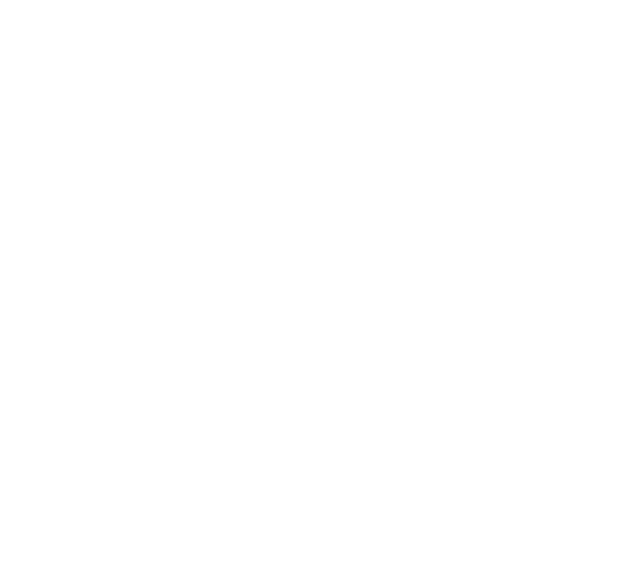
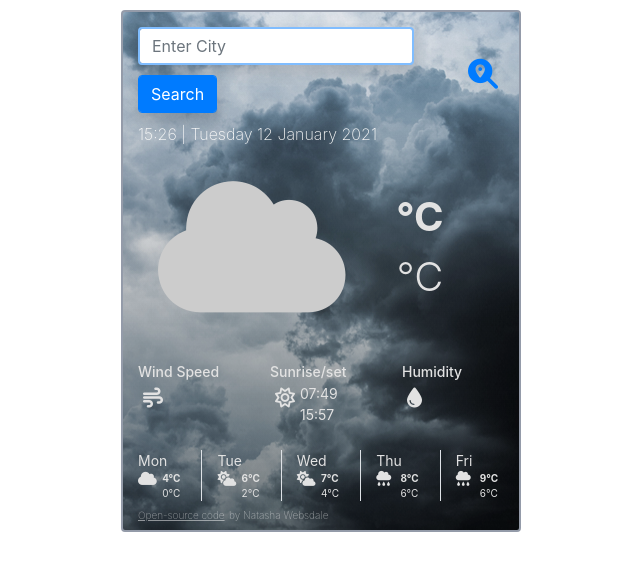
Before and after one commit to nwebsdale/she-codes-plus-weather-app, a plain HTML site: page index.html in a window 1280 px wide. Shown: the whole page, without its empty margins (319-959 px from the left). Drawn offline with nearby package versions, Linux system fonts and the light colour scheme; no server answers.

Commit message:
Copied previous code (HTML, CSS and Javascript) into current project

```diff
--- a/apps.js
+++ b/apps.js
@@ -0,0 +1,116 @@
+// Display Current Date/Time
+function formatDate(date) {
+  let weekdays = [
+    "Sunday",
+    "Monday",
+    "Tuesday",
+    "Wednesday",
+    "Thursday",
+    "Friday",
+    "Saturday",
+  ];
+
+  let months = [
+    "January",
+    "February",
+    "March",
+    "April",
+    "May",
+    "June",
+    "July",
+    "August",
+    "September",
+    "October",
+    "November",
+    "December",
+  ];
+
+  let currentHour = date.getHours();
+  if (currentHour < 10) {
+    currentHour = `0${currentHour}`;
+  }
+  let currentMin = date.getMinutes();
+  if (currentMin < 10) {
+    currentMin = `0${currentMin}`;
+  }
+  let currentDay = weekdays[date.getDay()];
+  let currentDate = date.getDate();
+  let currentMonth = months[date.getMonth()];
+  let currentYear = date.getFullYear();
+  return `${currentHour}:${currentMin} | ${currentDay} ${currentDate} ${currentMonth} ${currentYear}`;
+}
+
+// Search Feature
+
+function search(city) {
+  let apiKey = "9ecd0df390ed7ae45c465a580e328de1";
+  let unit = "metric";
+  let apiUrl = `https://api.openweathermap.org/data/2.5/weather?q=${city}&appid=${apiKey}&units=${unit}`;
+  axios.get(apiUrl).then(displayWeather);
+}
+
+function HandleSearch(event) {
+  event.preventDefault();
+  let city = document.querySelector("#city-input").value;
+  search(city);
+}
+
+// Find Location
+function getCurrentPosition() {
+  navigator.geolocation.getCurrentPosition(showPositionWeather);
+}
+
+function showPositionWeather(position) {
+  let latitude = position.coords.latitude;
+  let longitude = position.coords.longitude;
+  let apiKey = "9ecd0df390ed7ae45c465a580e328de1";
+  let unit = "metric";
+  let apiUrl = `https://api.openweathermap.org/data/2.5/weather?lat=${latitude}&lon=${longitude}&appid=${apiKey}&units=${unit}`;
+  axios.get(apiUrl).then(displayWeather);
+}
+
+// Display Current Weather
+function displayWeather(response) {
+  console.log(response.data);
+
+  document.querySelector("#high-temp").innerHTML = Math.round(
+    response.data.main.temp_max
+  );
+
+  document.querySelector("#low-temp").innerHTML = Math.round(
+    response.data.main.temp_min
+  );
+
+  document.querySelector("#wind-speed").innerHTML = `${Math.round(
+    response.data.wind.speed
+  )}mph`;
+
+  document.querySelector(
+    "#humidity"
+  ).innerHTML = `${response.data.main.humidity}%`;
+
+  document.querySelector("#weather-type").innerHTML =
+    response.data.weather[0].description;
+
+  let cityName = response.data.name;
+  let country = response.data.sys.country;
+  document.querySelector("#location").innerHTML = `${cityName}, ${country}`;
+}
+
+// Display Current Date/Time
+let currentTimeDate = new Date();
+
+let changeDateTime = document.querySelector("#date-time");
+changeDateTime.innerHTML = formatDate(currentTimeDate);
+
+// Search Feature
+
+let citySearch = document.querySelector("#enter-city-search");
+citySearch.addEventListener("submit", HandleSearch);
+
+search("London");
+
+// Find Location
+
+let locationButton = document.querySelector("#location-finder");
+locationButton.addEventListener("click", getCurrentPosition);
--- a/index.html
+++ b/index.html
@@ -20,7 +20,171 @@
   </head>
 
   <body>
-    <div class="container"></div>
+    <div class="container">
+      <div class="row search-bar" id="enter-city-search">
+        <div class="col">
+          <form>
+            <div class="row form-inline">
+              <div class="col-10">
+                <input
+                  class="form-control enter-city shadow"
+                  type="text"
+                  placeholder="Enter City"
+                  autofocus="on"
+                  autocomplete="off"
+                  id="city-input"
+                />
+
+                <input
+                  class="form-control btn btn-primary search shadow"
+                  type="submit"
+                  value="Search"
+                />
+              </div>
+              <div class="col-2">
+                <i
+                  class="fas fa-search-location location"
+                  id="location-finder"
+                ></i>
+              </div>
+            </div>
+          </form>
+        </div>
+      </div>
+
+      <div class="row">
+        <div class="col-12">
+          <h1 id="location"></h1>
+        </div>
+      </div>
+      <div class="row">
+        <div class="col-12">
+          <h3 id="date-time"></h3>
+        </div>
+      </div>
+
+      <div class="row align-items-center">
+        <div class="col-6">
+          <i class="fas fa-cloud main-icon"></i>
+        </div>
+        <div class="col-6">
+          <p class="row temp">
+            <strong><span id="high-temp"></span>°C</strong>
+          </p>
+
+          <p class="row temp"><span id="low-temp"></span>°C</p>
+        </div>
+      </div>
+
+      <div class="row">
+        <div class="col-12">
+          <h2 id="weather-type"></h2>
+        </div>
+      </div>
+
+      <div class="row weather-variables">
+        <div class="col-4">
+          <strong>Wind Speed</strong>
+          <br />
+          <i class="fas fa-wind wind"></i>
+          <p id="wind-speed"></p>
+        </div>
+        <div class="col-4">
+          <strong>Sunrise/set</strong>
+          <br />
+          <i class="far fa-sun sunrise"></i>
+          <p>07:49 <br />15:57</p>
+        </div>
+        <div class="col-4">
+          <strong>Humidity</strong>
+          <br />
+          <i class="fas fa-tint humidity"></i>
+          <p id="humidity"></p>
+        </div>
+      </div>
+      <div class="row next-week">
+        <div class="border-right col days">
+          <p>Mon</p>
+          <div class="row next-week-variables">
+            <div class="col-6 next-week-icon">
+              <i class="fas fa-cloud"></i>
+            </div>
+            <div class="col-6 next-week-text">
+              <p>
+                <strong>4°C</strong>
+              </p>
+              <p>0°C</p>
+            </div>
+          </div>
+        </div>
+        <div class="border-right col days">
+          <p>Tue</p>
+          <div class="row next-week-variables">
+            <div class="col-6 next-week-icon">
+              <i class="fas fa-cloud-sun"></i>
+            </div>
+            <div class="col-6 next-week-text">
+              <p>
+                <strong>6°C</strong>
+              </p>
+              <p>2°C</p>
+            </div>
+          </div>
+        </div>
+        <div class="border-right col days">
+          <p>Wed</p>
+          <div class="row next-week-variables">
+            <div class="col-6 next-week-icon">
+              <i class="fas fa-cloud-sun"></i>
+            </div>
+            <div class="col-6 next-week-text">
+              <p>
+                <strong>7°C</strong>
+              </p>
+              <p>4°C</p>
+            </div>
+          </div>
+        </div>
+        <div class="border-right col days">
+          <p>Thu</p>
+          <div class="row next-week-variables">
+            <div class="col-6 next-week-icon">
+              <i class="fas fa-cloud-rain"></i>
+            </div>
+            <div class="col-6 next-week-text">
+              <p>
+                <strong>8°C</strong>
+              </p>
+              <p>6°C</p>
+            </div>
+          </div>
+        </div>
+        <div class="col days">
+          <p>Fri</p>
+          <div class="row next-week-variables">
+            <div class="col-6 next-week-icon">
+              <i class="fas fa-cloud-rain"></i>
+            </div>
+            <div class="col-6 next-week-text">
+              <p>
+                <strong>9°C</strong>
+              </p>
+              <p>6°C</p>
+            </div>
+          </div>
+        </div>
+      </div>
+      <div class="footer">
+        <a
+          class="open-source"
+          href="https://github.com/nwebsdale/SheCodesWk6"
+          target="_blank"
+        >
+          Open-source code</a
+        >
+        <p>by Natasha Websdale</p>
+      </div>
+    </div>
 
     <script src="apps.js"></script>
   </body>
--- a/styles.css
+++ b/styles.css
@@ -0,0 +1,175 @@
+a {
+  color: #fafafa;
+  display: block;
+  font-size: 16px;
+  font-weight: 250;
+  margin: 0 auto;
+  padding: 0px;
+}
+
+a:hover {
+  color: #007bff;
+  text-decoration: none;
+}
+
+h1 {
+  color: #ffffff;
+  font-size: 35px;
+  font-weight: 600;
+  margin-bottom: 2px;
+}
+
+h2 {
+  color: #e2e2e2;
+  font-size: 25px;
+  font-weight: 400;
+  margin-bottom: 2px;
+}
+
+h3 {
+  color: #fafafa;
+  font-size: 16px;
+  font-weight: 250;
+}
+
+i {
+  color: #e2e2e2;
+}
+
+i.humidity {
+  color: #e2e2e2;
+}
+
+i.wind {
+  color: #e2e2e2;
+}
+
+i.sunrise {
+  color: #e2e2e2;
+}
+
+i.location {
+  color: #007bff;
+  font-size: 30px;
+}
+
+i.location:hover {
+  color: #0069d9;
+  cursor: pointer;
+}
+
+.container {
+  background-image: linear-gradient(
+      to bottom,
+      rgba(255, 255, 255, 0.01),
+      rgba(0, 0, 0, 0.3)
+    ),
+    url(media/cloudy2.png);
+  border: 2px solid #949ba9;
+  border-radius: 4px;
+  margin-top: 10px;
+  max-width: 400px;
+}
+
+.days p {
+  color: #e2e2e2;
+  font-size: 14px;
+  margin: 0px;
+}
+.enter-city {
+  margin-right: 10px;
+  margin-bottom: 10px;
+  border: 2px solid #007bff;
+}
+
+.footer {
+  padding-bottom: 5px;
+}
+
+.footer p {
+  display: inline;
+  color: rgba(250, 250, 250, 0.5);
+  font-size: 10px;
+  font-weight: 250;
+}
+
+.main-icon {
+  color: #cccccc;
+  font-size: 150px;
+  margin: 20px;
+}
+
+.next-week {
+  margin-top: 25px;
+}
+
+.next-week i {
+  font-size: 15px;
+  float: left;
+}
+
+.next-week-variables p {
+  color: #e2e2e2;
+  font-size: 10px;
+}
+
+.next-week-icon {
+  padding-right: 0px;
+}
+
+.next-week-text {
+  padding-left: 0px;
+}
+
+.open-source {
+  color: rgba(250, 250, 250, 0.5);
+  display: inline;
+  font-size: 10px;
+  font-weight: 250;
+  text-decoration: underline;
+}
+
+.search {
+  margin-bottom: 10px;
+}
+
+.search-bar {
+  margin-top: 15px;
+}
+
+.temp {
+  color: #e2e2e2;
+  display: block;
+  font-size: 40px;
+  font-weight: 350;
+  margin: 0 auto;
+
+  text-align: center;
+}
+
+.units {
+  text-align: center;
+}
+
+.weather-variables {
+  margin-top: 15px;
+}
+
+.weather-variables i {
+  float: left;
+  font-size: 20px;
+  margin: 5px;
+}
+
+.weather-variables p {
+  color: #e2e2e2;
+  font-size: 14px;
+  margin: 0px;
+}
+
+.weather-variables strong {
+  color: #e2e2e2;
+  font-size: 14px;
+  font-weight: 500;
+  padding-bottom: 20px;
+}
```
Also changed, not shown: media/cloudy2.png (added), 1 other file.
